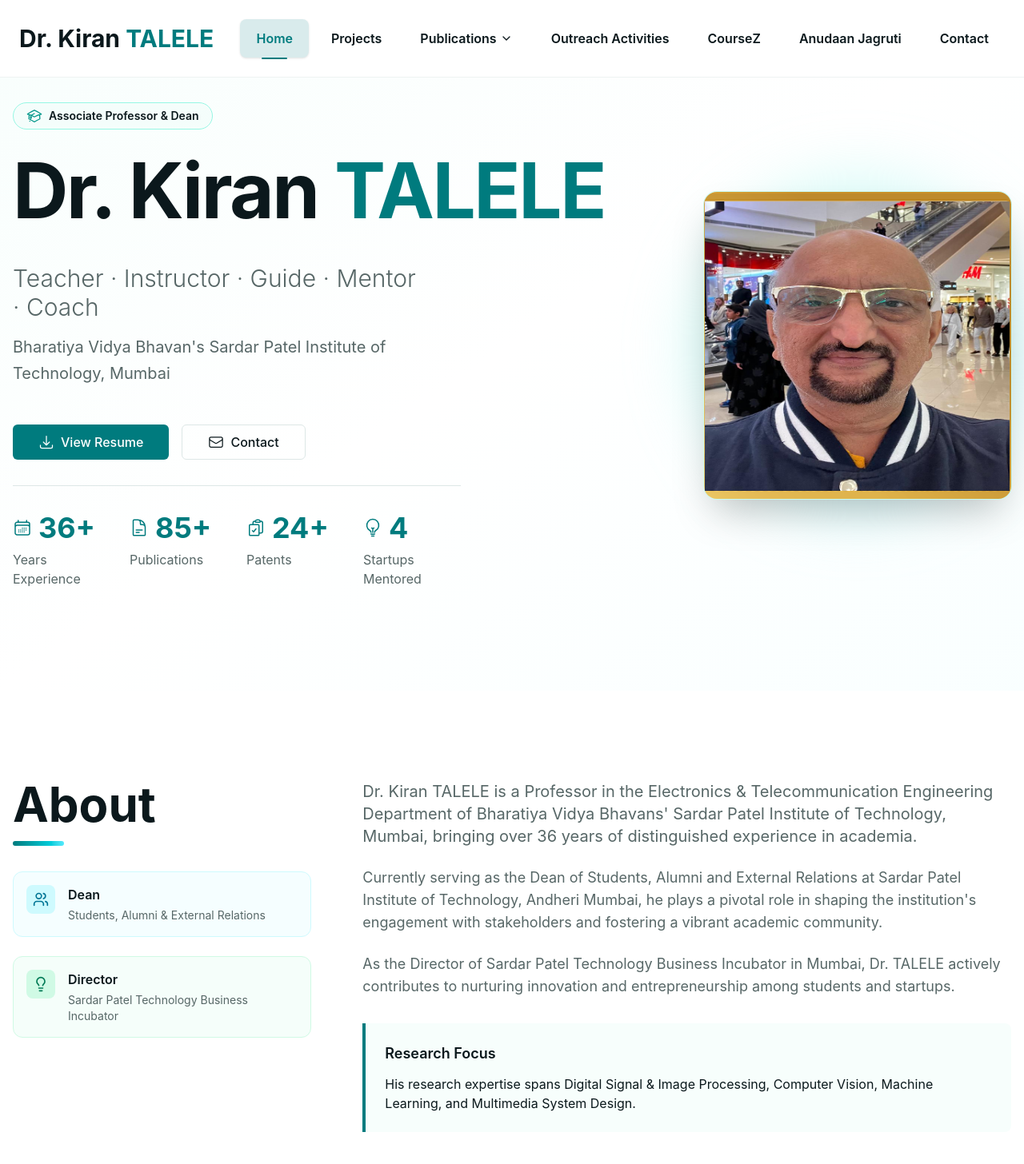
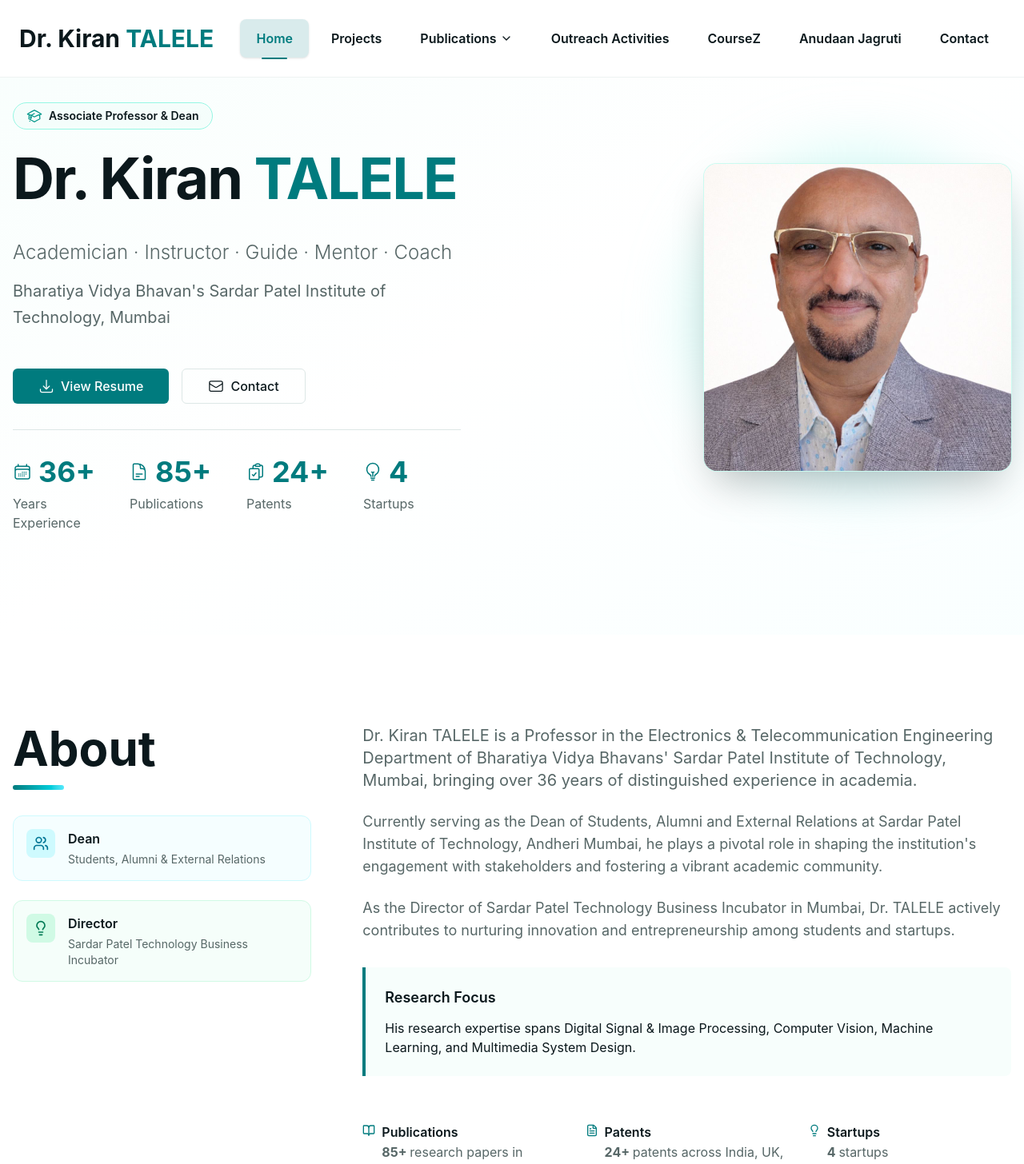
Before and after one commit to suyash672/TALELE_Sir_Website, a React (Vite) app: page / in a window 1280 px wide. Shown: the top 1456 px of the page at 80% size. Built offline with nearby package versions, Linux system fonts and the light colour scheme.

Commit message:
made final changes

```diff
--- a/src/components/sections/About.jsx
+++ b/src/components/sections/About.jsx
@@ -16,16 +16,6 @@
               </div>
 
               <div className="space-y-6">
-                {/* <div className="flex items-start gap-4 p-4 bg-teal-50/50 rounded-xl border border-teal-100">
-                  <div className="p-2 bg-teal-100 rounded-lg flex-shrink-0">
-                    <Briefcase className="w-5 h-5 text-primary" />
-                  </div>
-                  <div className="space-y-1">
-                    <div className="font-semibold text-foreground text-base">Associate Professor</div>
-                    <div className="text-sm text-muted-foreground">Electronics & Telecommunication Engineering</div>
-                  </div>
-                </div> */}
-
                 <div className="flex items-start gap-4 p-4 bg-cyan-50/50 rounded-xl border border-cyan-100">
                   <div className="p-2 bg-cyan-100 rounded-lg flex-shrink-0">
                     <Users className="w-5 h-5 text-cyan-700" />
@@ -108,10 +98,10 @@
                       <div className="flex items-baseline gap-2">
                         <Lightbulb className="w-4 h-4 text-primary flex-shrink-0 mt-1" />
                         <div>
-                          <div className="font-semibold text-foreground">Startups Mentored</div>
+                          <div className="font-semibold text-foreground">Startups</div>
                           <div className="text-base">
                             <span className="font-bold">4 </span>
-                            <span className="text-muted-foreground">mentored startups</span>
+                            <span className="text-muted-foreground">startups</span>
                           </div>
                         </div>
                       </div>
--- a/src/components/sections/Hero.jsx
+++ b/src/components/sections/Hero.jsx
@@ -14,7 +14,7 @@
 
 const Hero = () => {
   return (
-    <section className="relative overflow-hidden bg-gradient-to-br from-teal-50/50 via-white to-cyan-50/30">
+    <section className="relative overflow-hidden bg-linear-to-br from-teal-50/50 via-white to-cyan-50/30">
       <div className="container mx-auto px-4 py-24 lg:py-32">
         <div className="max-w-7xl mx-auto">
           <div className="grid lg:grid-cols-2 gap-16 items-center">
@@ -25,14 +25,14 @@
                   <AcademicCapIcon className="w-5 h-5 text-teal-600" />
                   Associate Professor & Dean
                 </Badge>
-                <h1 className="text-5xl sm:text-6xl lg:text-7xl xl:text-8xl font-bold tracking-tight whitespace-nowrap leading-tight">
+                <h1 className="text-4xl sm:text-5xl lg:text-6xl xl:text-7xl font-bold tracking-tight whitespace-nowrap leading-tight">
                   Dr. Kiran <span className="text-primary">TALELE</span>
                 </h1>
               </div>
 
               <div className="space-y-4">
-                <p className="text-2xl lg:text-3xl text-muted-foreground font-light text-pretty flex items-center gap-2 flex-wrap">
-                  Teacher · Instructor · Guide · Mentor · Coach
+                <p className="text-xl lg:text-2xl text-muted-foreground font-light text-pretty flex items-center gap-2 flex-wrap">
+                  Academician · Instructor · Guide · Mentor · Coach
                 </p>
                 <p className="text-lg lg:text-xl text-muted-foreground leading-relaxed flex items-center gap-2">
                   Bharatiya Vidya Bhavan's Sardar Patel Institute of Technology, Mumbai
@@ -80,7 +80,7 @@
                     <LightBulbIcon className="w-6 h-6 text-primary" />
                     <div className="text-4xl font-bold text-primary">4</div>
                   </div>
-                  <div className="text-base text-muted-foreground">Startups Mentored</div>
+                  <div className="text-base text-muted-foreground">Startups</div>
                 </div>
               </div>
             </div>
@@ -88,10 +88,10 @@
             {/* Right image */}
             <div className="flex justify-center lg:justify-end">
               <div className="relative">
-                <div className="absolute -inset-4 bg-gradient-to-br from-teal-200/40 to-cyan-200/40 rounded-full blur-2xl" />
+                <div className="absolute -inset-4 bg-linear-to-br from-teal-200/40 to-cyan-200/40 rounded-full blur-2xl" />
                 <div className="relative w-72 h-72 lg:w-96 lg:h-96 rounded-2xl overflow-hidden shadow-2xl ring-1 ring-teal-100">
                   <img
-                    src="/pfp1.png"
+                    src="/pfp1.jpeg"
                     alt="Dr. K.T.V TALELE"
                     className="object-cover w-full h-full"
                   />
```
Also changed, not shown: public/pfp1.jpeg (added), 1 other file (tests, documents, lock files or other folders).
